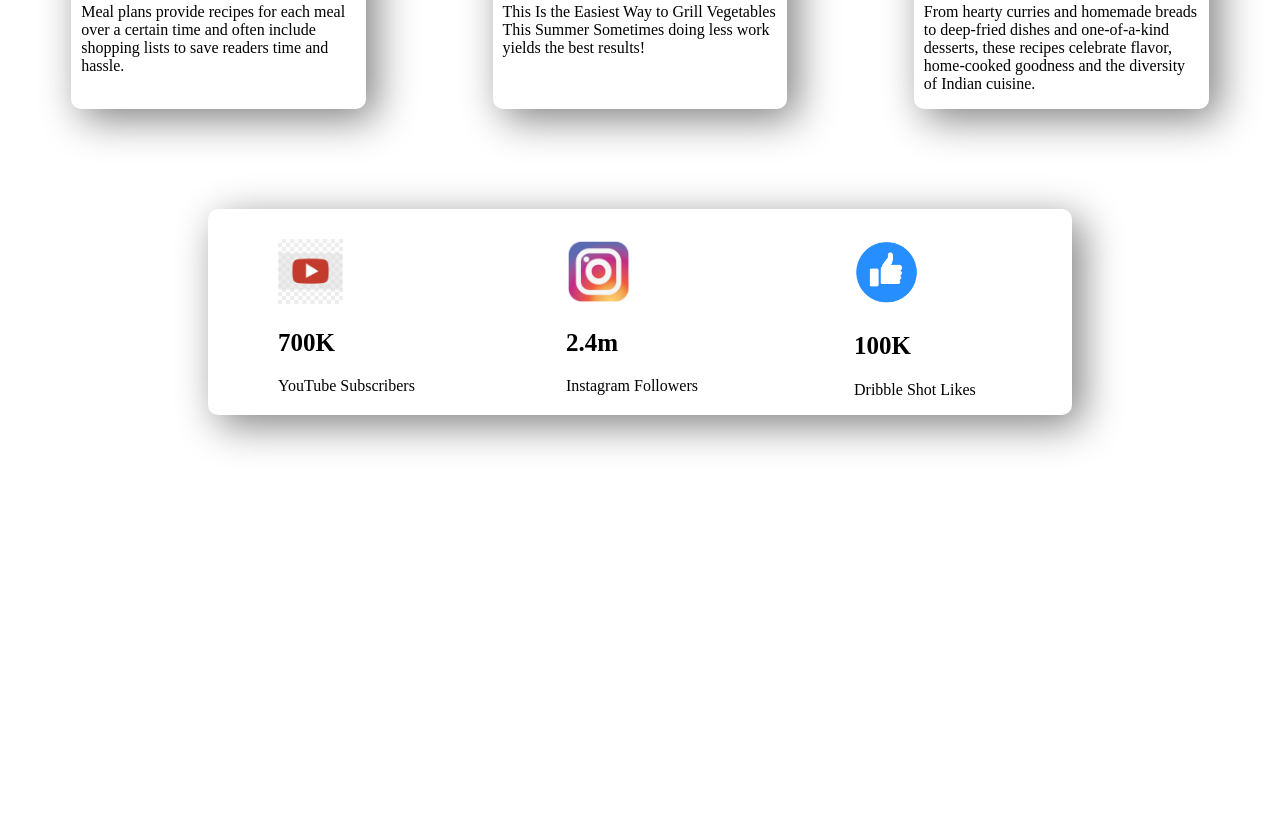
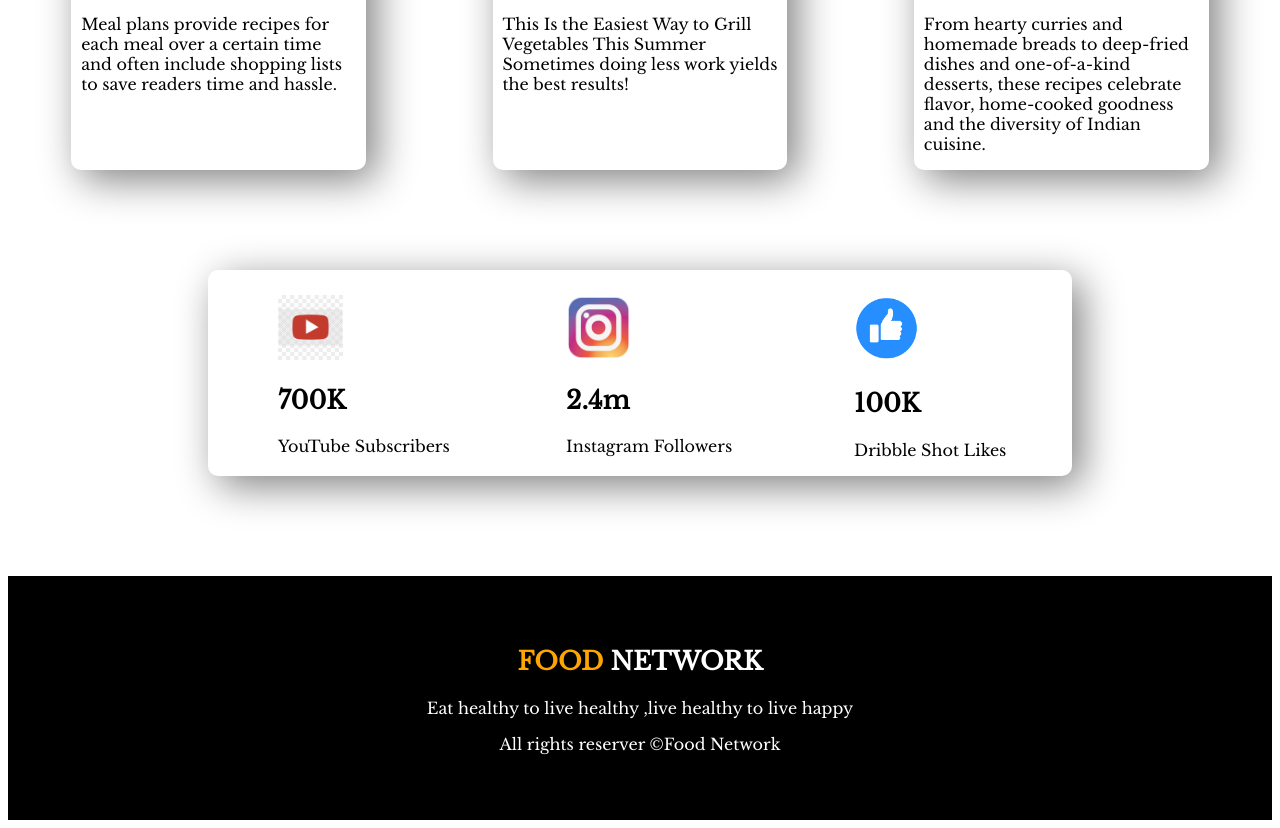
Before and after one commit to Kanis-Fatema-Shanta/FoodNetworkAssignment, a plain HTML site: page index.html in a window 1280 px wide. Shown: the part 1917-2745 px from the top of the page. Before the commit the page ends 2432 px from the top, so only its background shows below. Drawn offline with nearby package versions, Linux system fonts and the light colour scheme.

Commit message:
completed food network

```diff
--- a/index.html
+++ b/index.html
@@ -4,6 +4,10 @@
     <meta charset="UTF-8">
     <meta name="viewport" content="width=device-width, initial-scale=1.0">
     <link rel="stylesheet" href="style.css">
+
+    <link rel="preconnect" href="https://fonts.googleapis.com">
+    <link rel="preconnect" href="https://fonts.gstatic.com" crossorigin>
+    <link href="https://fonts.googleapis.com/css2?family=Libre+Baskerville&display=swap" rel="stylesheet">
     <title>FoodNetwork</title>
 </head>
 <body>
@@ -20,6 +24,7 @@
             <h1><span class="orange-color">Skip</span> The Diet,<br> Just Eat Healthy <br> With Food Network</h1>
             <p>It's the food and groceries you love, delivered, dollars spent on fruits and vegetables </p>
             <a class="button-link" target="_blank" href="https://www.foodpanda.com.bd/">Order Food</a>
+
 
         </div>
 
@@ -92,5 +97,13 @@
         <p>Dribble Shot Likes</p>
     </div>
 </section>
+
+<footer class="footer">
+    <h2> <span class="orange-color">FOOD</span>  NETWORK</h2>
+    <p>Eat healthy to live healthy ,live healthy to live happy</p>
+    <p>All rights reserver ©Food Network</p>
+
+</footer>
+
 </body>
 </html>
--- a/style.css
+++ b/style.css
@@ -1,4 +1,7 @@
 
+body{
+  font-family: 'Libre Baskerville', serif;
+}
 .section{
   height: 900px;
   width: 700px;
@@ -50,6 +53,7 @@
 }
 
 .button-link{
+    text-decoration: none;
     text-align: center;
     background-image: linear-gradient(rgb(148, 105, 26), tomato);
     padding: 10px 30px;
@@ -127,5 +131,12 @@ font-size: 25px;
 }
 .logo img{
   width: 30%;
-  padding-top: 30px;
+  padding-top: 25px;
 }
+footer{
+  text-align: center;
+  background-color: black;
+  color: white;
+  padding-bottom: 50px;
+  padding-top: 50px;
+}
```
